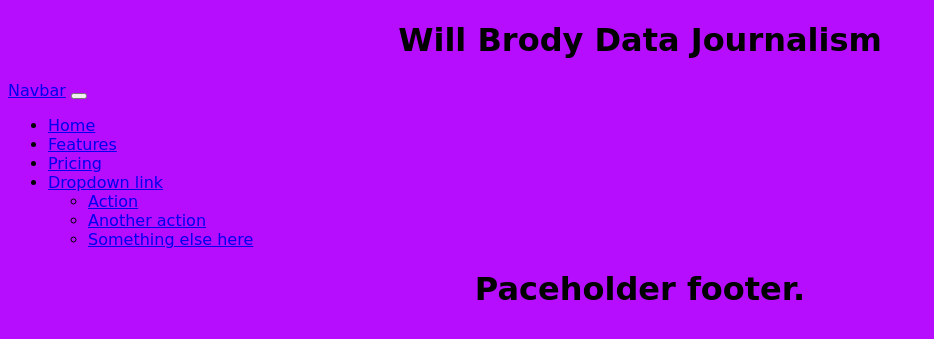
After one commit to WilliamBrody/WilliamBrodyDataJournalism, a Flask app: template templates/index.html in a window 1280 px wide. The commit adds this page. Shown: the top 339 px of the page, without its empty margins (0-934 px from the left). Run offline with Flask 3, Linux system fonts and the light colour scheme; the template is opened without the code that fills it, so the values that code supplies are empty.

Commit message:
got the basic outline done

```diff
--- /dev/null
+++ b/server.py
@@ -0,0 +1,24 @@
+# flask --app data_server run
+from flask import Flask
+from flask import request
+from flask import render_template
+import json
+
+
+
+app = Flask(__name__, static_url_path='', static_folder='static')
+
+@app.route('/')
+def index():
+
+    return render_template('index.html')
+
+
+@app.route('/about')
+def about():
+
+    return render_template('about.html')
+
+
+
+app.run(debug=True, port=25565)
--- /dev/null
+++ b/static/style.css
@@ -0,0 +1,9 @@
+body{
+    background-color: #b60dff;
+    font-family: "Comic Sans MS", "Comic Sans", cursive;
+  }
+
+  svg{
+    border-style: solid;
+    border-width: 1px;
+  }
--- a/about.html
+++ b/templates/about.html
@@ -1,10 +1,11 @@
 <!DOCTYPE html>
 <html id="all">
     <head>
-
+        <link rel="stylesheet" href="style.css">
     </head>
 
     <body>
+        {% include 'navbar.html' %}
         <style>
             #all {
                 background-color: rgba(180, 100, 160, 0.499);
@@ -26,6 +27,5 @@
                  But are  the world's governmental systems prepared to take such drastic action?
             </p>
         </div>
-
     </body>
 </html>
--- /dev/null
+++ b/templates/footer.html
@@ -0,0 +1,6 @@
+<!DOCTYPE html>
+<html>
+    <body>
+        <h1 style="display: flex; justify-content: center;">Paceholder footer.</h1>
+    </body>
+</html>
--- /dev/null
+++ b/templates/header.html
@@ -0,0 +1,10 @@
+<!DOCTYPE html>
+<html>
+    <head>
+        <link rel="stylesheet" href="style.css"></link>
+    </head>
+    <body>
+
+        <h1 style="display: flex; justify-content: center;">Will Brody Data Journalism</h1>
+    </body>
+</html>
--- /dev/null
+++ b/templates/index.html
@@ -0,0 +1,11 @@
+<!DOCTYPE html>
+<html>
+    <head>
+
+    </head>
+    <body>
+        {% include 'header.html' %}
+        {% include 'navbar.html' %}
+        {% include 'footer.html' %}
+    </body>
+</html>
--- /dev/null
+++ b/templates/navbar.html
@@ -0,0 +1,31 @@
+<nav class="navbar navbar-expand-lg bg-body-tertiary">
+    <div class="container-fluid">
+      <a class="navbar-brand" href="#">Navbar</a>
+      <button class="navbar-toggler" type="button" data-bs-toggle="collapse" data-bs-target="#navbarNavDropdown" aria-controls="navbarNavDropdown" aria-expanded="false" aria-label="Toggle navigation">
+        <span class="navbar-toggler-icon"></span>
+      </button>
+      <div class="collapse navbar-collapse" id="navbarNavDropdown">
+        <ul class="navbar-nav">
+          <li class="nav-item">
+            <a class="nav-link active" aria-current="page" href="#">Home</a>
+          </li>
+          <li class="nav-item">
+            <a class="nav-link" href="#">Features</a>
+          </li>
+          <li class="nav-item">
+            <a class="nav-link" href="#">Pricing</a>
+          </li>
+          <li class="nav-item dropdown">
+            <a class="nav-link dropdown-toggle" href="#" role="button" data-bs-toggle="dropdown" aria-expanded="false">
+              Dropdown link
+            </a>
+            <ul class="dropdown-menu">
+              <li><a class="dropdown-item" href="#">Action</a></li>
+              <li><a class="dropdown-item" href="#">Another action</a></li>
+              <li><a class="dropdown-item" href="#">Something else here</a></li>
+            </ul>
+          </li>
+        </ul>
+      </div>
+    </div>
+  </nav>
```
Also changed, not shown: index.html (deleted, +0 -9 lines), 1 other file.
